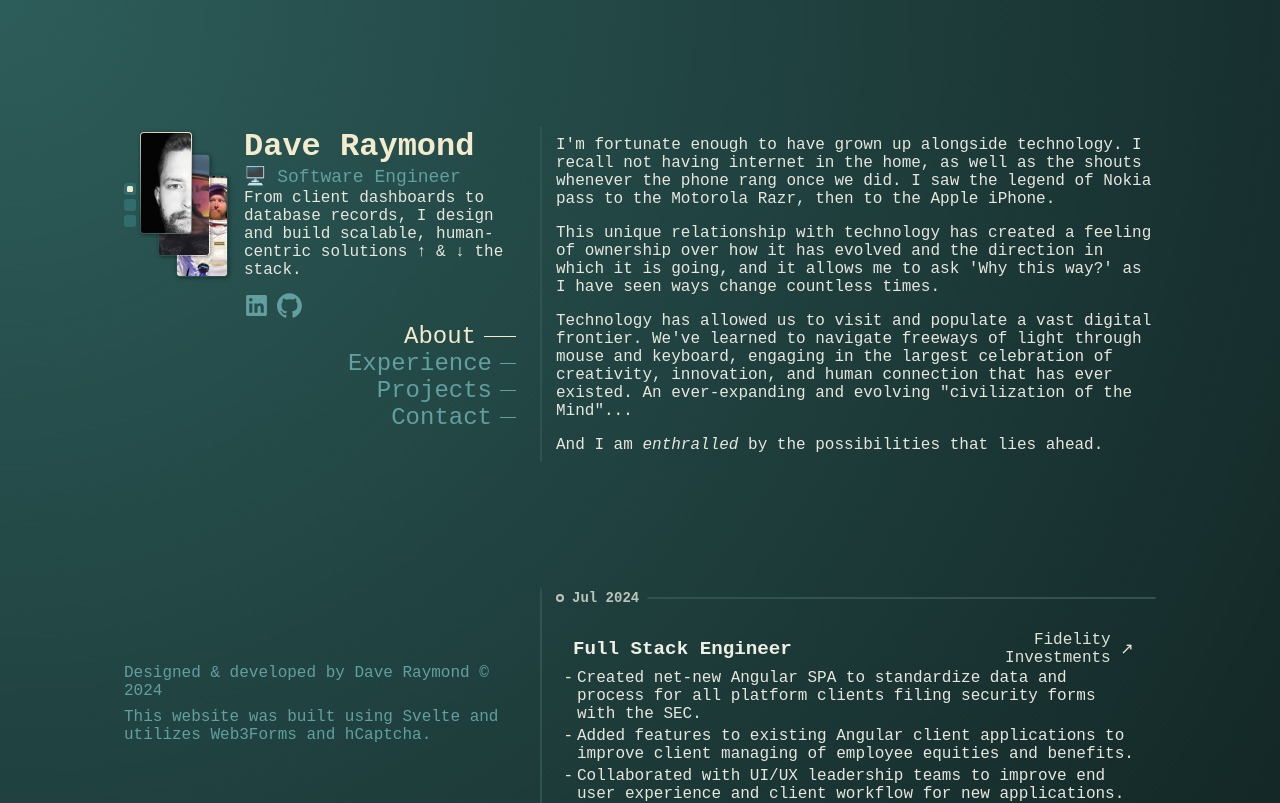
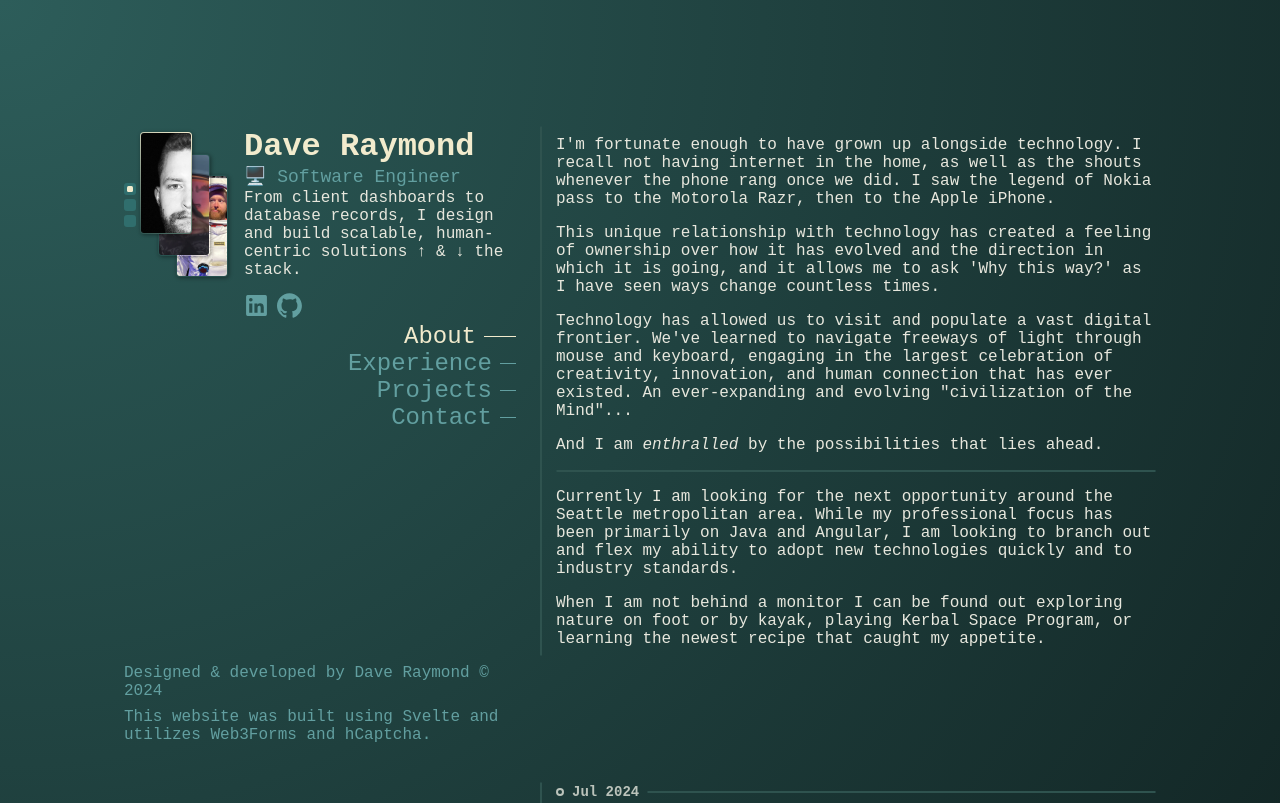
Before and after one commit to ravedaymond/portfolio-daveraymond.dev, a SvelteKit app: page / in a window 1280 px wide. Shown: the top 803 px of the page. Built offline with nearby package versions, Linux system fonts and the light colour scheme.

Commit message:
Updated header content. Added styling for any <hr> used globally.

```diff
--- a/src/routes/+page.svelte
+++ b/src/routes/+page.svelte
@@ -45,7 +45,10 @@
 					`I'm fortunate enough to have grown up alongside technology. I recall not having internet in the home, as well as the shouts whenever the phone rang once we did. I saw the legend of Nokia pass to the Motorola Razr, then to the Apple iPhone.`,
 					`This unique relationship with technology has created a feeling of ownership over how it has evolved and the direction in which it is going, and it allows me to ask 'Why this way?' as I have seen ways change countless times.`,
 					`Technology has allowed us to visit and populate a vast digital frontier. We've learned to navigate freeways of light through mouse and keyboard, engaging in the largest celebration of creativity, innovation, and human connection that has ever existed. An ever-expanding and evolving "<a href="/files/declaration_of_the_independence_of_cyberspace.pdf" target="_blank">civilization of the Mind</a>"...`,
-					`And I am <em>enthralled</em> by the possibilities that lies ahead.`
+					`And I am <em>enthralled</em> by the possibilities that lies ahead.`,
+					`<hr />`,
+					`Currently I am looking for the next opportunity around the Seattle metropolitan area. While my professional focus has been primarily on Java and Angular, I am looking to branch out and flex my ability to adopt new technologies quickly and to industry standards.`,
+					`When I am not behind a monitor I can be found out exploring nature on foot or by kayak, playing Kerbal Space Program, or learning the newest recipe that caught my appetite.`,
 				]
 			},
 			experience: {
@@ -405,6 +408,20 @@
 		color: var(--header-heading);
 	}
 
+	:global(hr) {
+		border: none;
+	}
+
+	:global(hr::before) {
+		content: '';
+
+		display: flex;
+		width: calc(100% - 2px);
+		height: 0;
+		border: 1px solid var(--main-section-border);
+		border-radius: 4px;
+	}
+
 	@media screen and (max-width: 1100px) {
 		div {
 			display: grid;
```
